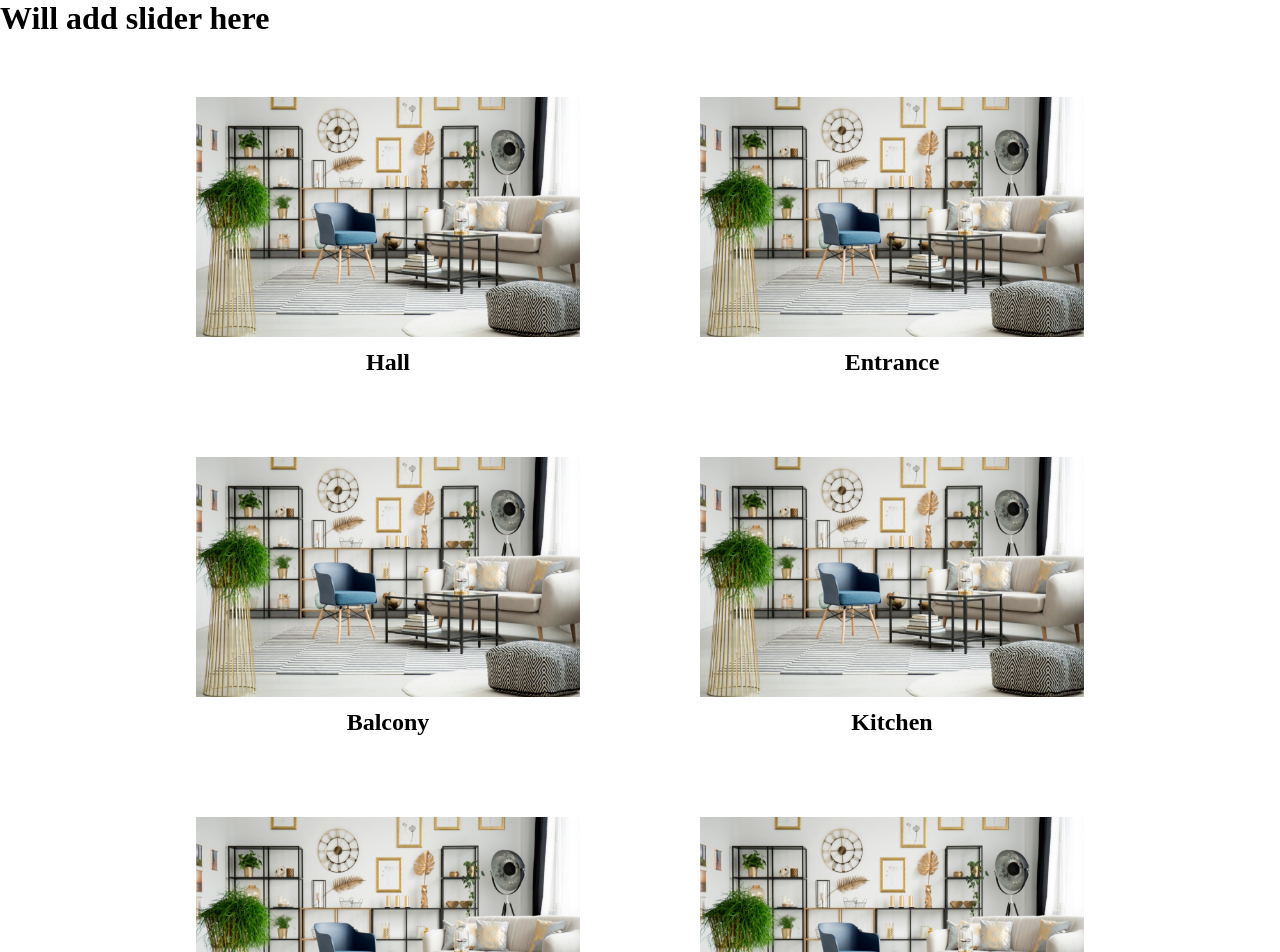
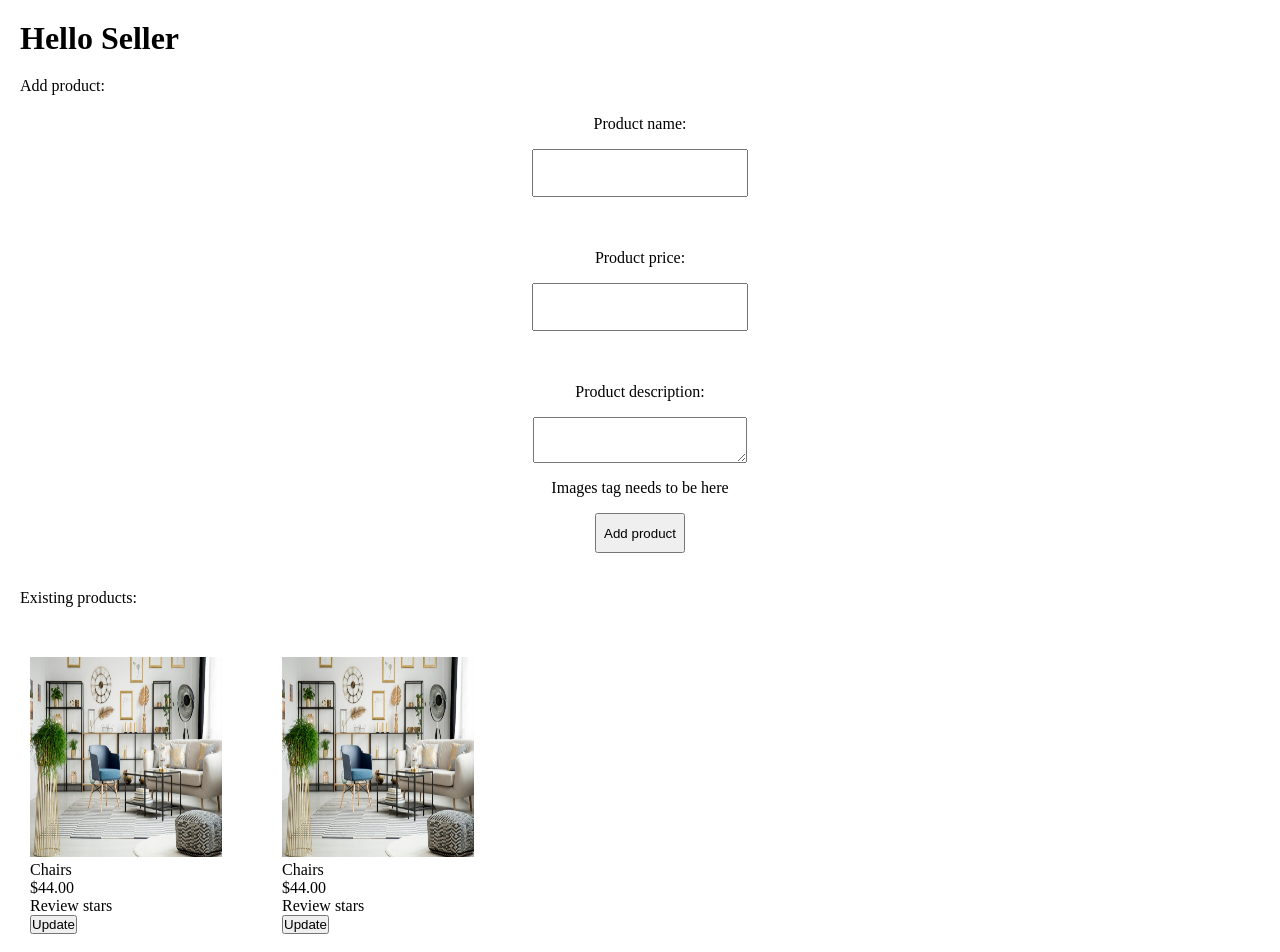
Before and after one commit to Shivam13-tech/Home-decor, a React (Create React App) app in the folder Frontend/home-decor/: page / in a window 1280 px wide. Shown: the top 952 px of the page. Built offline with nearby package versions, Linux system fonts and the light colour scheme.

Commit message:
Sellar desktop page

```diff
--- a/Frontend/home-decor/src/App.css
+++ b/Frontend/home-decor/src/App.css
@@ -106,3 +106,38 @@
     margin-top: 1vh;
     margin-bottom: 1vh;
 }
+
+
+/* ----------------------Seller----------*/
+
+.Seller-title{
+    margin: 20px;
+}
+
+.Add-product-container{
+    display: flex;
+    flex-direction: column;
+    justify-content: center;
+    align-items: center;
+}
+
+.Add-product-input{
+    width: 15vw;
+    height: 3vh;
+    padding: 10px;
+    margin-top: 2vh;
+    margin-bottom: 2vh;
+}
+
+.Add-product-button{
+    width: 7vw;
+    height: 5vh;
+    margin-top: 2vh;
+    margin-bottom: 2vh;
+}
+
+.Existing-product-container{
+    display: flex;
+    justify-content: flex-start;
+    align-items: flex-start;
+}
--- a/Frontend/home-decor/src/App.js
+++ b/Frontend/home-decor/src/App.js
@@ -1,12 +1,14 @@
 import './App.css';
 // import Individual from './Components/Individual';
 import Home from './Components/Home'
+import Seller from './Components/Seller';
 
 function App() {
   return (
     <div className="App">
         {/* <Individual /> */}
-        <Home />
+        {/* <Home /> */}
+        <Seller />
     </div>
   );
 }
--- /dev/null
+++ b/Frontend/home-decor/src/Components/Seller.jsx
@@ -0,0 +1,42 @@
+import React from "react";
+import individualChair from "../Assets/individual chair.jpg"
+
+function Seller(){
+    return (
+        <>
+            <div>
+                <h1 className="Seller-title">Hello Seller</h1>
+            </div>
+            <p className="Seller-title">Add product:</p>
+            <div className="Add-product-container">
+                <label for="Productname">Product name:</label>
+                <input type="text" id="Productname" className="Add-product-input"/><br/><br/>
+                <label for="Productprice">Product price:</label>
+                <input type="text" id="Productprice" className="Add-product-input"/><br/><br/>
+                <label for="Productdesc">Product description:</label>
+                <textarea id="Productdesc" className="Add-product-input"></textarea>
+                <p>Images tag needs to be here</p>
+                <button className="Add-product-button">Add product</button>
+            </div>
+            <p className="Seller-title">Existing products:</p>
+            <div className="Existing-product-container">
+                <div className="Single-related-products-container">
+                    <img className="Single-related-products-image" src={individualChair} alt="alternate" />
+                    <p>Chairs</p>
+                    <p>$44.00</p>
+                    <p>Review stars</p>
+                    <button>Update</button>
+                </div>
+                <div className="Single-related-products-container">
+                    <img className="Single-related-products-image" src={individualChair} alt="alternate" />
+                    <p>Chairs</p>
+                    <p>$44.00</p>
+                    <p>Review stars</p>
+                    <button>Update</button>
+                </div>
+            </div>
+        </>
+    )
+}
+
+export default Seller
```
